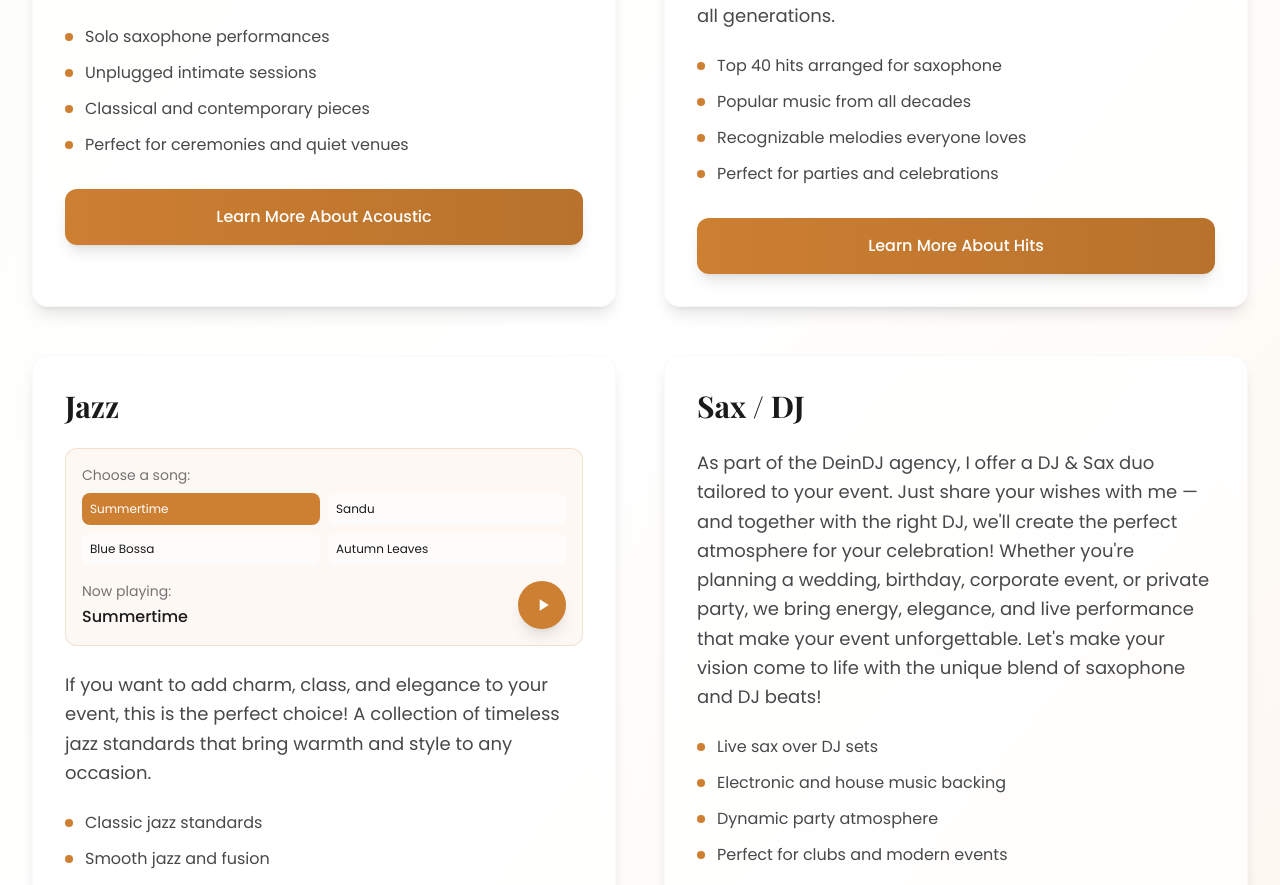
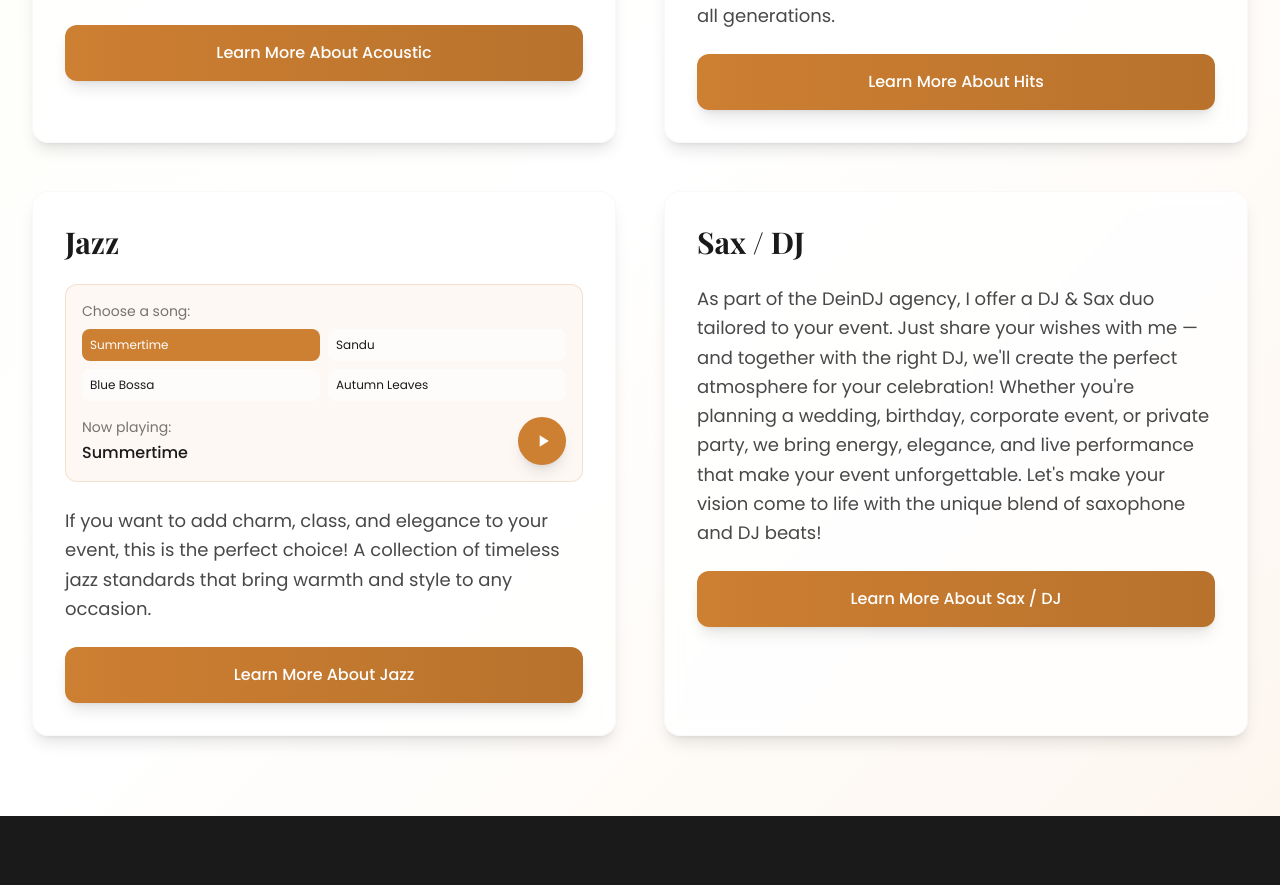
Before and after one commit to martinst06/ivansaxophon, a Next.js app: page /en/offer in a window 1280 px wide. Shown: the part 1346-2231 px from the top of the page. Built offline with nearby package versions, Linux system fonts and the light colour scheme.

Commit message:
remove features

```diff
--- a/src/components/OfferGrid.tsx
+++ b/src/components/OfferGrid.tsx
@@ -15,12 +15,6 @@ const OfferGrid = ({ lang }: OfferGridProps) => {
       id: 'acoustic',
       title: t.offers.acoustic.title,
       description: t.offers.acoustic.description,
-      features: [
-        'Solo saxophone performances',
-        'Unplugged intimate sessions',
-        'Classical and contemporary pieces',
-        'Perfect for ceremonies and quiet venues'
-      ],
       audioFiles: [
         { file: '/audio/ACOUSTICS/Yesterday - Ivan_Saxophon.wav', title: 'Yesterday' },
         { file: '/audio/ACOUSTICS/Watermelon Sugar - Ivan_Saxophon.m4a', title: 'Watermelon Sugar' },
@@ -32,12 +26,6 @@ const OfferGrid = ({ lang }: OfferGridProps) => {
       id: 'hits',
       title: t.offers.hits.title,
       description: t.offers.hits.description,
-      features: [
-        'Top 40 hits arranged for saxophone',
-        'Popular music from all decades',
-        'Recognizable melodies everyone loves',
-        'Perfect for parties and celebrations'
-      ],
       audioFiles: [
         { file: '/audio/HITS/September - Ivan_Saxophon.wav', title: 'September' },
         { file: '/audio/HITS/Sara Perche Ti Amo - Ivan_Saxophon.wav', title: 'Sara Perche Ti Amo' },
@@ -49,12 +37,6 @@ const OfferGrid = ({ lang }: OfferGridProps) => {
       id: 'jazz',
       title: t.offers.jazz.title,
       description: t.offers.jazz.description,
-      features: [
-        'Classic jazz standards',
-        'Smooth jazz and fusion',
-        'Improvisation and interaction',
-        'Perfect for cocktails and dining'
-      ],
       audioFiles: [
         { file: '/audio/JAZZ/Summertime - Ivan_Saxophon.wav', title: 'Summertime' },
         { file: '/audio/JAZZ/Sandu - Ivan_Saxophon.m4a', title: 'Sandu' },
@@ -66,12 +48,6 @@ const OfferGrid = ({ lang }: OfferGridProps) => {
       id: 'sax-dj',
       title: t.offers.saxDj.title,
       description: t.offers.saxDj.description,
-      features: [
-        'Live sax over DJ sets',
-        'Electronic and house music backing',
-        'Dynamic party atmosphere',
-        'Perfect for clubs and modern events'
-      ]
     }
   ];
 
@@ -262,16 +238,6 @@ const OfferGrid = ({ lang }: OfferGridProps) => {
                 {offer.description}
               </p>
 
-              {/* Features */}
-              <div className="space-y-3 mb-8">
-                {offer.features.map((feature, featureIndex) => (
-                  <div key={featureIndex} className="flex items-center">
-                    <div className="w-2 h-2 bg-bronze rounded-full mr-3 flex-shrink-0"></div>
-                    <span className="text-charcoal/80">{feature}</span>
-                  </div>
-                ))}
-              </div>
-
               {/* CTA Button */}
               <button className="w-full bg-gradient-to-r from-bronze to-bronze-dark text-white font-medium py-4 px-6 rounded-xl hover:from-bronze-dark hover:to-bronze transition-all duration-300 transform hover:scale-105 shadow-lg hover:shadow-xl">
                 Learn More About {offer.title}
```
